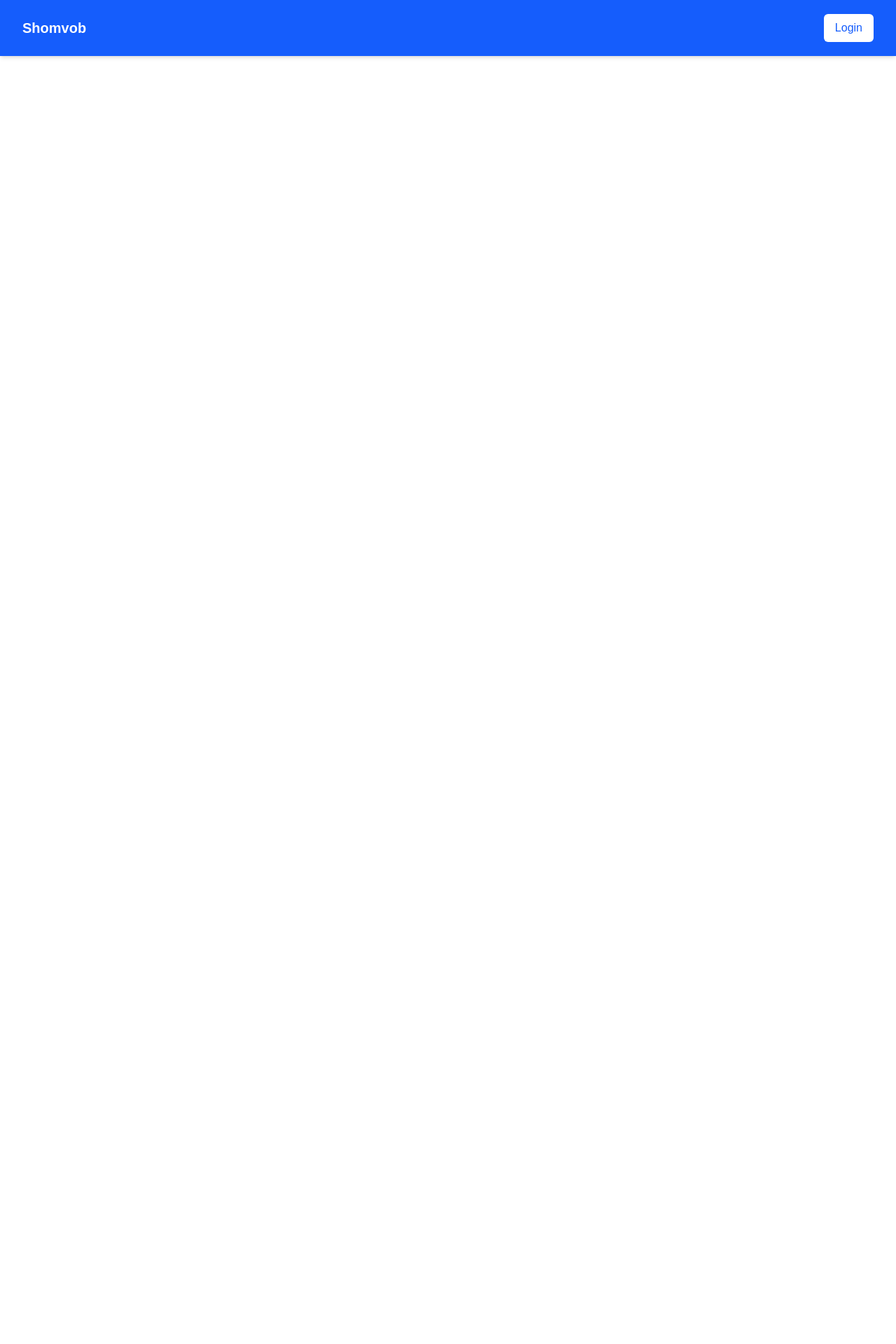
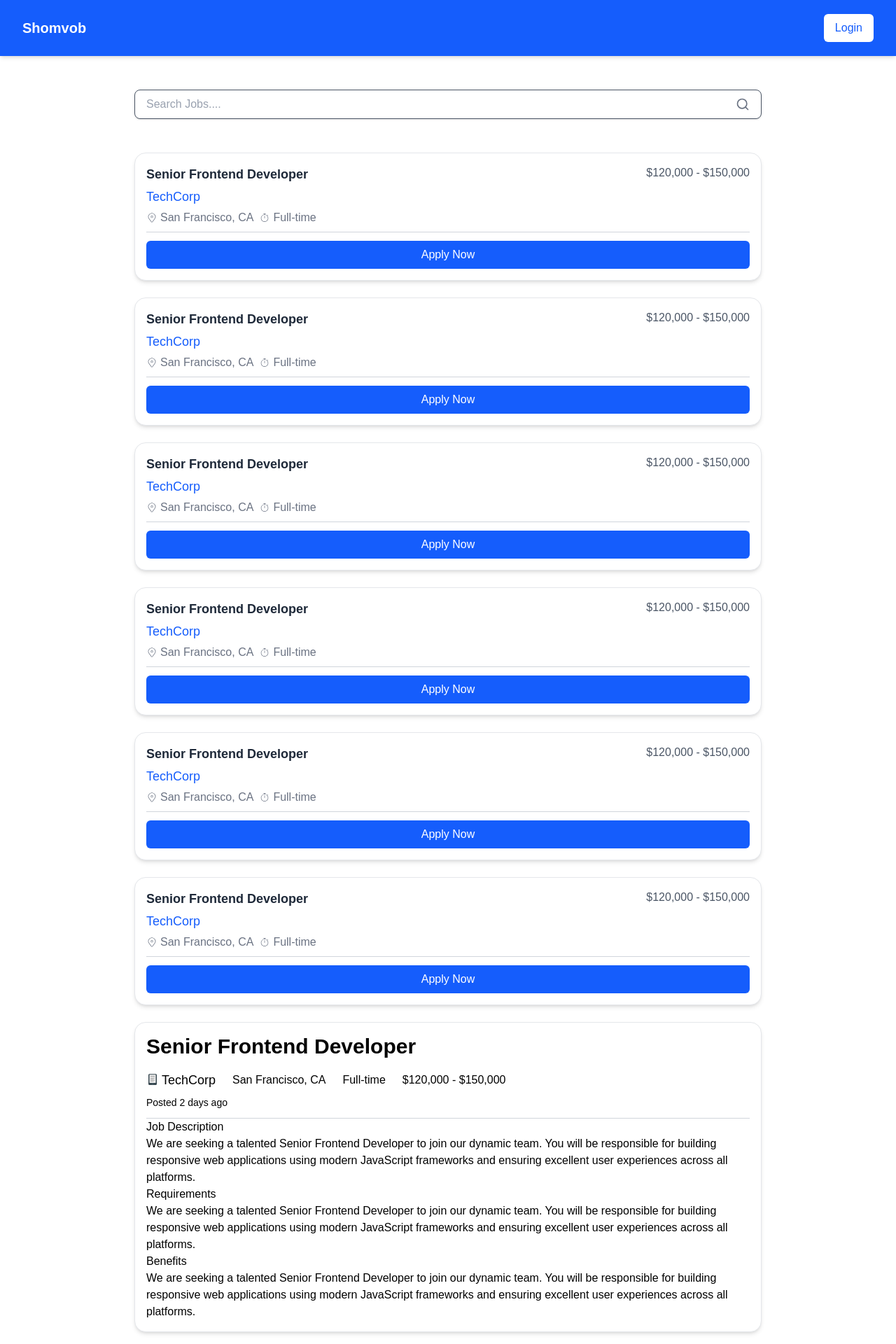
Before and after one commit to sajal-jayanto/mini-job-board-fornt, a Next.js app: page / in a window 1280 px wide. Shown: the top 1920 px of the page at 70% size. Before the commit the page ends 800 px from the top, so only its background shows below. Built offline with nearby package versions, Linux system fonts and the light colour scheme.

Commit message:
create job post

```diff
--- a/package.json
+++ b/package.json
@@ -9,9 +9,11 @@
     "lint": "next lint"
   },
   "dependencies": {
+    "lucide-react": "^0.525.0",
     "next": "15.4.2",
     "react": "19.1.0",
-    "react-dom": "19.1.0"
+    "react-dom": "19.1.0",
+    "react-icons": "^5.5.0"
   },
   "devDependencies": {
     "@eslint/eslintrc": "^3",
--- a/src/app/page.tsx
+++ b/src/app/page.tsx
@@ -1,3 +1,7 @@
+import Card from "@/components/Card";
+import SearchBar from "@/components/SearchBar";
+import { FcKindle } from "react-icons/fc";
+
 const Home = () => {
   return (
     <>
@@ -17,8 +21,68 @@ const Home = () => {
           </div>
         </div>
       </nav>
-      <div className="mb-8">
-        <div className="relative"></div>
+      <div className="py-12">
+        <SearchBar />
+      </div>
+      <Card />
+      <Card />
+      <Card />
+      <Card />
+      <Card />
+      <Card />
+      <div className="flex items-center w-full max-w-4xl mx-auto mb-6">
+        <div className="w-full h-auto bg-white rounded-2xl shadow-md overflow-hidden border border-gray-200 flex flex-col">
+          <div className="flex-1 p-4 flex flex-col justify-between">
+            <div className="border-b border-gray-300 pb-3">
+              <h1 className="text-3xl font-bold text-foreground mb-4">
+                Senior Frontend Developer
+              </h1>
+              <div className="flex flex-wrap items-center gap-6 text-muted-foreground">
+                <div className="flex items-center space-x-2">
+                  <span className="text-lg font-medium text-primary flex gap-1">
+                    <FcKindle className="mt-1" />
+                    TechCorp
+                  </span>
+                </div>
+                <div className="flex items-center space-x-2">
+                  <span>San Francisco, CA</span>
+                </div>
+                <div className="flex items-center space-x-2">
+                  <span>Full-time</span>
+                </div>
+                <div className="flex items-center space-x-2">
+                  <span className="font-medium text-secondary">
+                    $120,000 - $150,000
+                  </span>
+                </div>
+              </div>
+              <p className="text-sm text-muted-foreground mt-2">
+                Posted 2 days ago
+              </p>
+            </div>
+            <p>Job Description</p>
+            <p>
+              We are seeking a talented Senior Frontend Developer to join our
+              dynamic team. You will be responsible for building responsive web
+              applications using modern JavaScript frameworks and ensuring
+              excellent user experiences across all platforms.
+            </p>
+            <p>Requirements</p>
+            <p>
+              We are seeking a talented Senior Frontend Developer to join our
+              dynamic team. You will be responsible for building responsive web
+              applications using modern JavaScript frameworks and ensuring
+              excellent user experiences across all platforms.
+            </p>
+            <p>Benefits</p>
+            <p>
+              We are seeking a talented Senior Frontend Developer to join our
+              dynamic team. You will be responsible for building responsive web
+              applications using modern JavaScript frameworks and ensuring
+              excellent user experiences across all platforms.
+            </p>
+          </div>
+        </div>
       </div>
     </>
   );
--- /dev/null
+++ b/src/components/Card.tsx
@@ -0,0 +1,38 @@
+import { CiLocationOn } from "react-icons/ci";
+import { CiStopwatch } from "react-icons/ci";
+export default function Card() {
+  return (
+    <>
+      <div className="flex items-center w-full max-w-4xl mx-auto mb-6">
+        <div className="w-full h-auto bg-white rounded-2xl shadow-md overflow-hidden border border-gray-200 flex flex-col">
+          <div className="flex-1 p-4 flex flex-col justify-between">
+            <div className="border-b border-gray-300 pb-2">
+              <div className="flex justify-between">
+                <p className="text-lg font-semibold text-gray-800 mb-1">
+                  Senior Frontend Developer
+                </p>
+                <p className="text-gray-600">$120,000 - $150,000</p>
+              </div>
+              <p className="text-lg font-medium text-primary mb-1 text-blue-600">
+                TechCorp
+              </p>
+              <div className="flex gap-2 text-gray-500">
+                <div className="flex gap-1">
+                  <CiLocationOn className="mt-1" />{" "}
+                  <p className="flex">San Francisco, CA</p>
+                </div>
+                <div className="flex gap-1">
+                  <CiStopwatch className="mt-1" />{" "}
+                  <p className="flex">Full-time</p>
+                </div>
+              </div>
+            </div>
+            <button className="mt-3 bg-blue-600 text-white py-2 px-4 rounded-md hover:bg-blue-700 transition">
+              Apply Now
+            </button>
+          </div>
+        </div>
+      </div>
+    </>
+  );
+}
--- /dev/null
+++ b/src/components/SearchBar.tsx
@@ -0,0 +1,31 @@
+"use client";
+
+import { useState } from "react";
+import { Search } from "lucide-react";
+export default function SearchBar() {
+  const [query, setQuery] = useState("");
+
+  const handleSubmit = (e: React.FormEvent) => {
+    e.preventDefault();
+    console.log("Searching for:", query);
+    // Add navigation or API call logic here
+  };
+
+  return (
+    <form
+      onSubmit={handleSubmit}
+      className="flex items-center w-full max-w-4xl mx-auto bg-white border border-gray-600 rounded-lg px-4 py-2 shadow-sm"
+    >
+      <input
+        type="text"
+        value={query}
+        onChange={(e) => setQuery(e.target.value)}
+        placeholder="Search Jobs...."
+        className="flex-grow bg-transparent focus:outline-none text-gray-700 placeholder-gray-400"
+      />
+      <button type="submit" className="text-gray-500 hover:text-blue-600">
+        <Search className="w-5 h-5" />
+      </button>
+    </form>
+  );
+}
```
Also changed, not shown: 1 other file (tests, documents, lock files or other folders).
